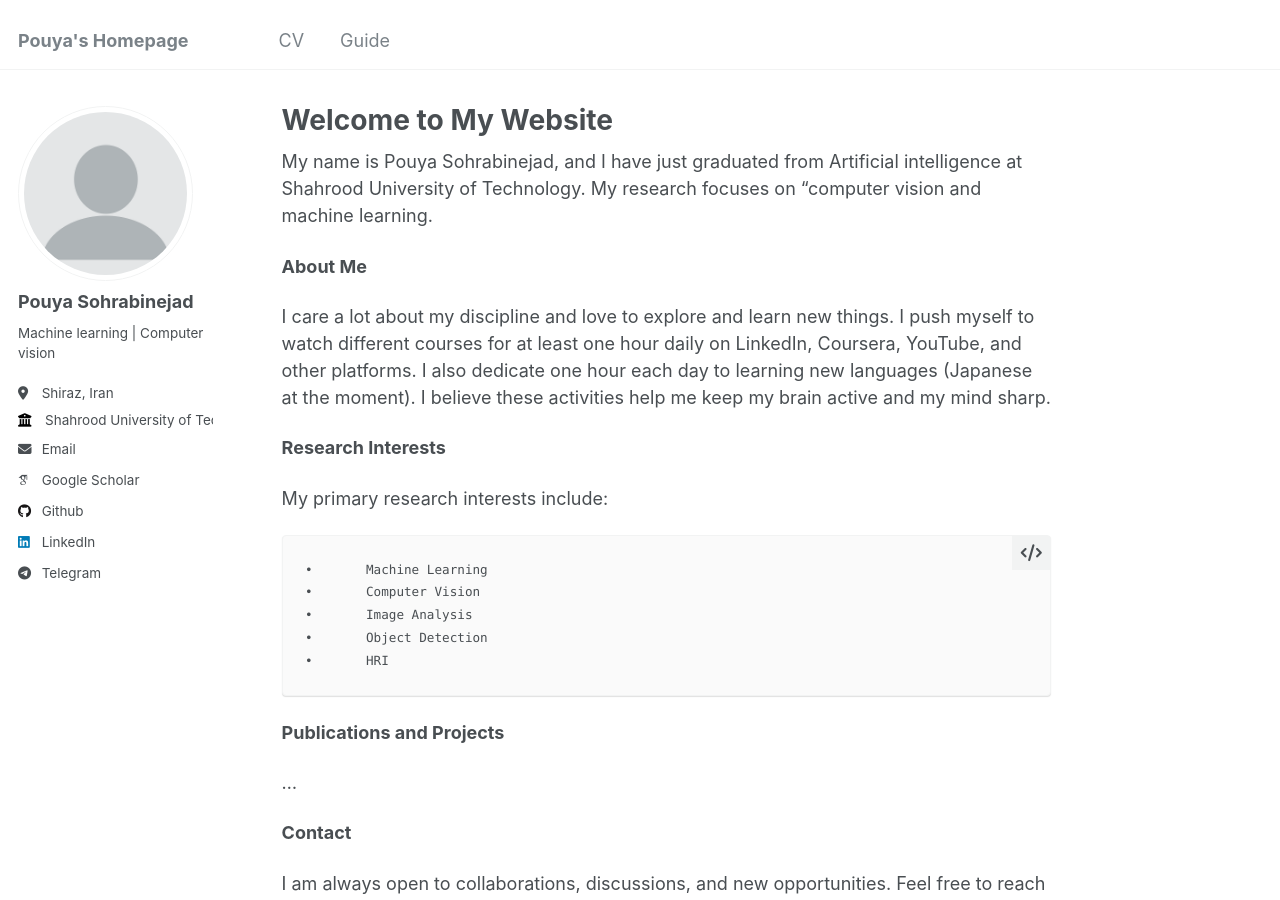
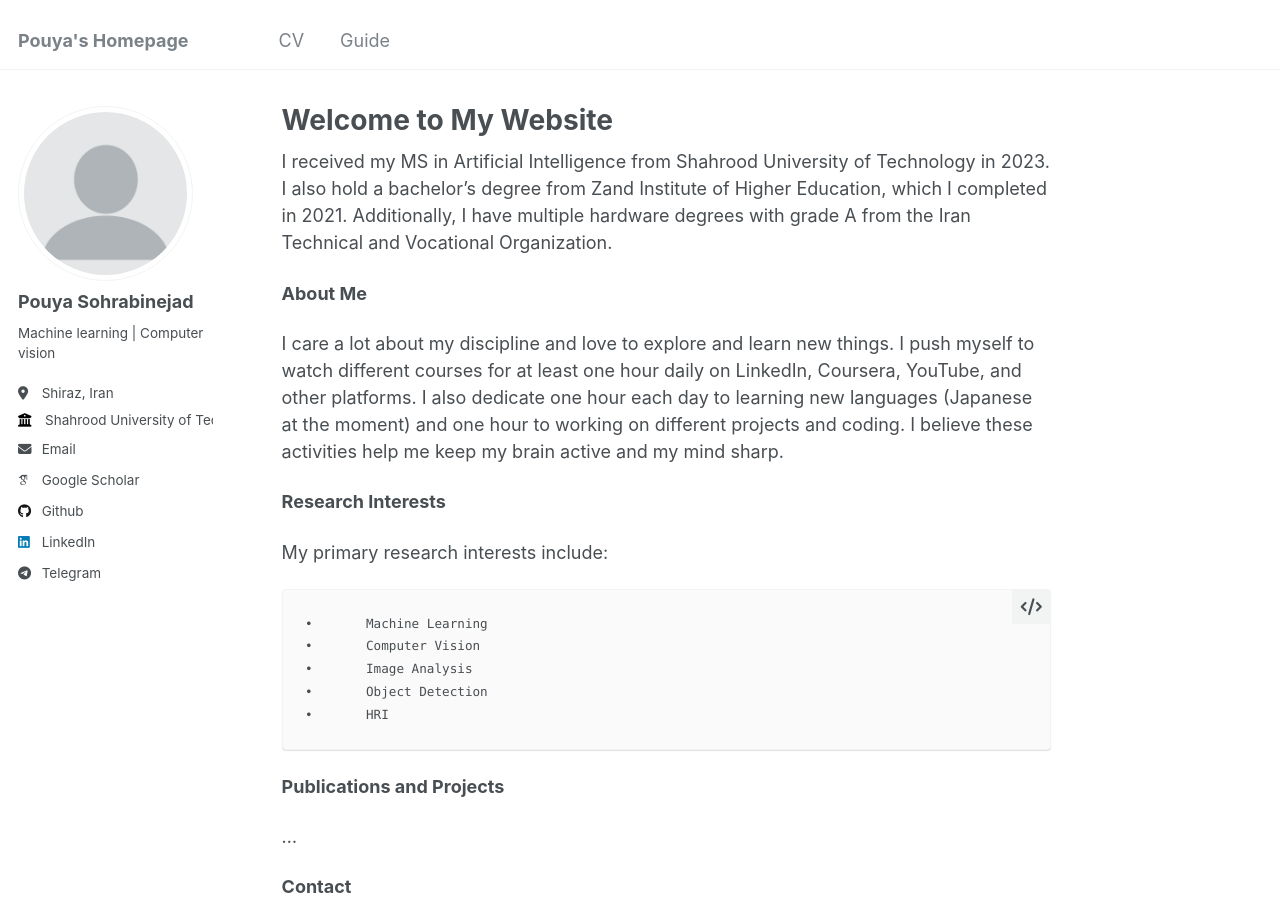
Before and after one commit to PouyaSonej/PouyaSonej.github.io, a Jekyll site: the page built from _pages/about.md, in a window 1280 px wide and 900 px high. Built offline with Jekyll 4.4.1, drawn with Linux system fonts in a browser that asks for light colours; some web fonts are replaced.

Commit message:
Update about.md

```diff
--- a/_pages/about.md
+++ b/_pages/about.md
@@ -7,11 +7,11 @@ redirect_from:
   - /about.html
 ---
 
-My name is Pouya Sohrabinejad, and I have just graduated from Artificial intelligence at Shahrood University of Technology. My research focuses on “computer vision and machine learning.
+I received my MS in Artificial Intelligence from Shahrood University of Technology in 2023. I also hold a bachelor’s degree from Zand Institute of Higher Education, which I completed in 2021. Additionally, I have multiple hardware degrees with grade A from the Iran Technical and Vocational Organization.
 
 **About Me**
 
-I care a lot about my discipline and love to explore and learn new things. I push myself to watch different courses for at least one hour daily on LinkedIn, Coursera, YouTube, and other platforms. I also dedicate one hour each day to learning new languages (Japanese at the moment). I believe these activities help me keep my brain active and my mind sharp.
+I care a lot about my discipline and love to explore and learn new things. I push myself to watch different courses for at least one hour daily on LinkedIn, Coursera, YouTube, and other platforms. I also dedicate one hour each day to learning new languages (Japanese at the moment) and one hour to working on different projects and coding. I believe these activities help me keep my brain active and my mind sharp.
 
 **Research Interests**
 
```
